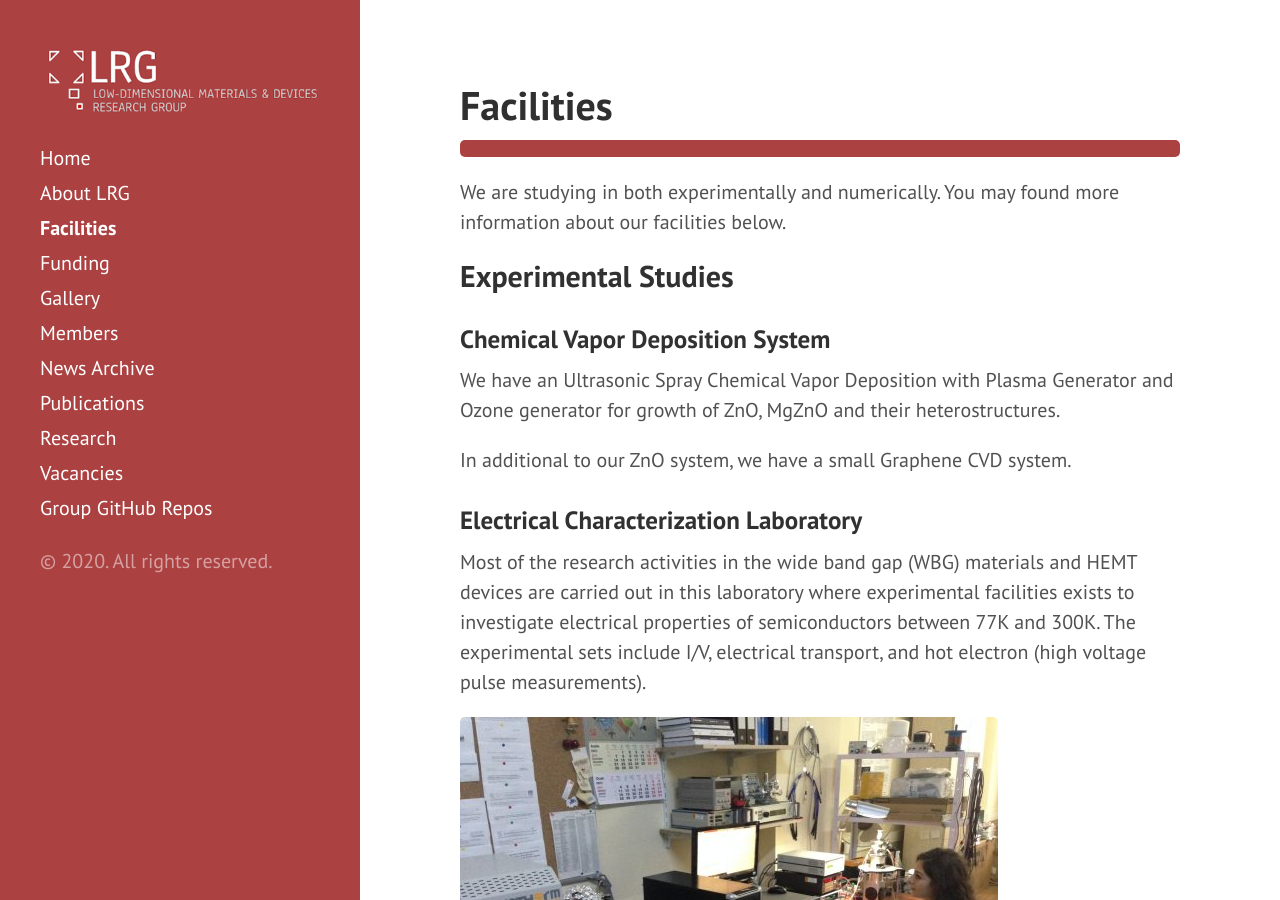
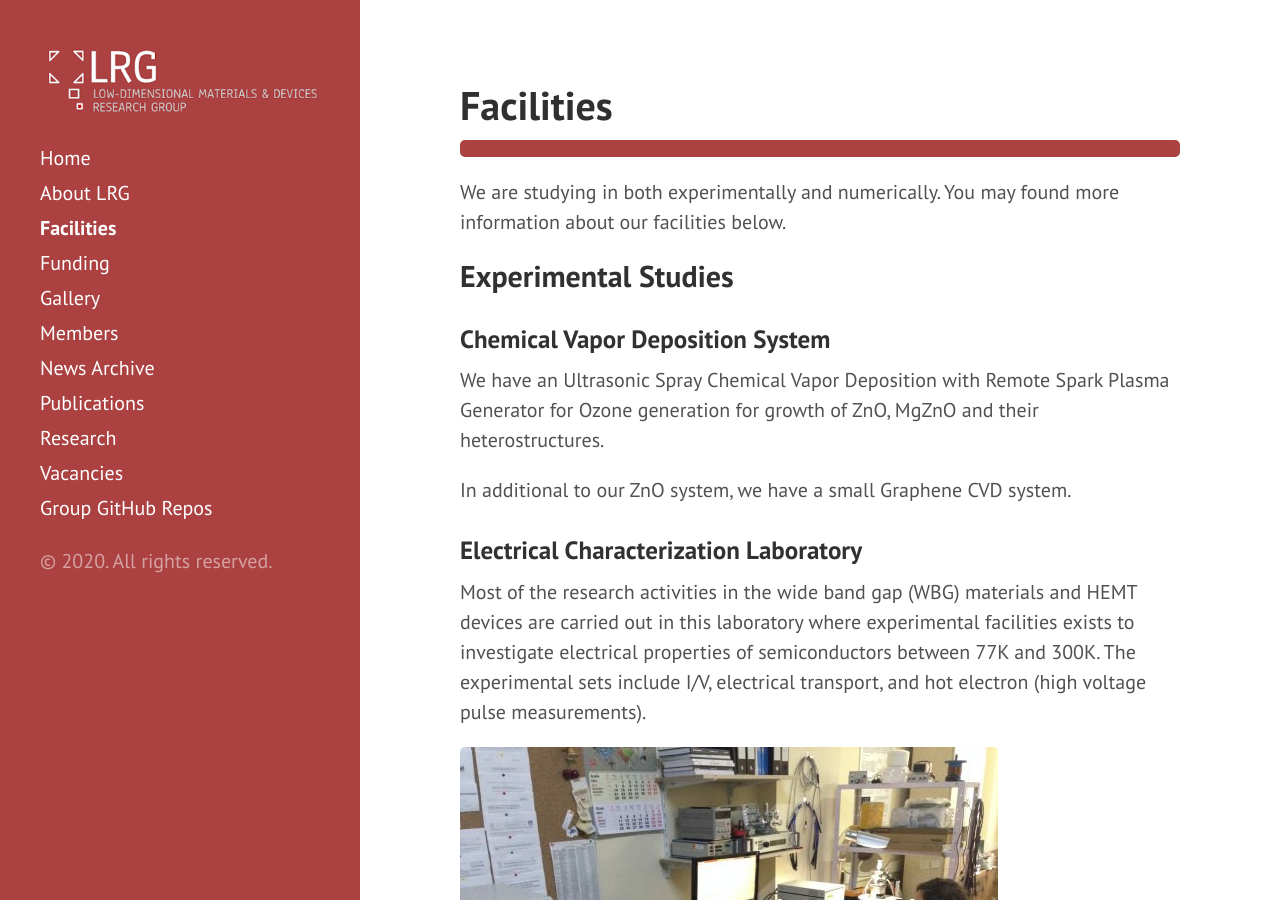
Before and after one commit to lrgresearch/oldwebsite, a Jekyll site: the page built from facilities.md, in a window 1280 px wide and 900 px high. Built offline with Jekyll 4.4.1, drawn with Linux system fonts in a browser that asks for light colours.

Commit message:
Update facilities.md

```diff
--- a/facilities.md
+++ b/facilities.md
@@ -11,7 +11,7 @@ We are studying in both experimentally and numerically. You may found more infor
 
 ### Chemical Vapor Deposition System
 
-We have an Ultrasonic Spray Chemical Vapor Deposition with Plasma Generator and Ozone generator for growth of ZnO, MgZnO and their heterostructures.
+We have an Ultrasonic Spray Chemical Vapor Deposition with Remote Spark Plasma Generator for Ozone generation for growth of ZnO, MgZnO and their heterostructures.
 
 In additional to our ZnO system, we have a small Graphene CVD system.
 
```
